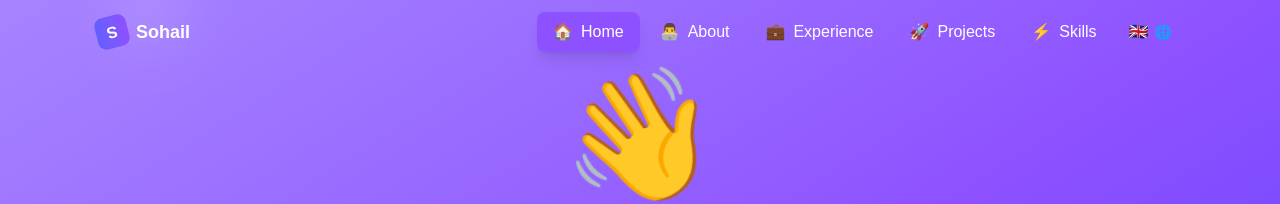
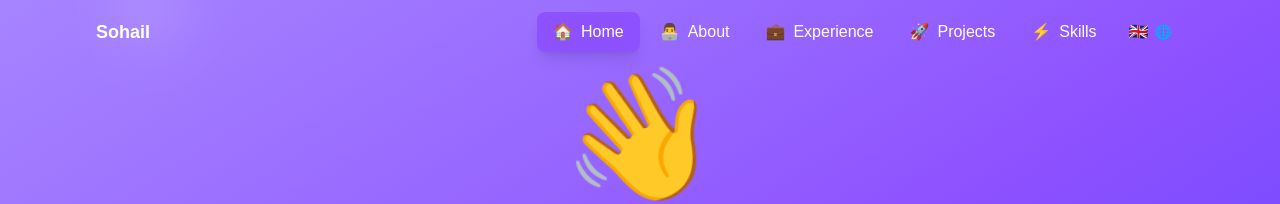
Before and after one commit to sohail-shrestha/portfolio, a Next.js app: page / in a window 1280 px wide. Shown: the top 204 px of the page. Built offline with nearby package versions, Linux system fonts and the light colour scheme.

Commit message:
feat: update skills section to make it visible in one pass

```diff
--- a/src/app/_components/Footer.tsx
+++ b/src/app/_components/Footer.tsx
@@ -31,13 +31,6 @@ const Footer = () => {
             viewport={{ once: true }}
             className='flex justify-center items-center space-x-2 mb-6'
           >
-            <motion.div
-              animate={{ rotate: [0, 360] }}
-              transition={{ duration: 2, repeat: Infinity, ease: 'linear' }}
-              className='w-8 h-8 bg-gradient-to-r from-violet-500 to-indigo-500 rounded-lg flex items-center justify-center text-white font-bold'
-            >
-              S
-            </motion.div>
             <span className='text-xl font-bold'>{aboutMe.name}</span>
           </motion.div>
 
--- a/src/app/_components/Navigation.tsx
+++ b/src/app/_components/Navigation.tsx
@@ -19,7 +19,7 @@ const Navigation = () => {
         { key: 'projects', href: '#projects', emoji: '🚀' },
         { key: 'skills', href: '#skills', emoji: '⚡' },
       ] as const,
-    []
+    [],
   );
 
   useEffect(() => {
@@ -70,13 +70,6 @@ const Navigation = () => {
             className='flex items-center space-x-2 cursor-pointer'
             onClick={() => scrollToSection('#home')}
           >
-            <motion.div
-              animate={{ rotate: [0, 360] }}
-              transition={{ duration: 2, repeat: Infinity, ease: 'linear' }}
-              className='w-8 h-8 bg-gradient-to-r from-violet-500 to-indigo-500 rounded-lg flex items-center justify-center text-white font-bold'
-            >
-              S
-            </motion.div>
             <span
               className={`font-bold text-lg ${
                 isScrolled ? 'text-gray-800' : 'text-white'
@@ -101,8 +94,8 @@ const Navigation = () => {
                   activeSection === item.href.substring(1)
                     ? 'bg-violet-500 text-white shadow-lg'
                     : isScrolled
-                    ? 'text-gray-700 hover:bg-violet-100 hover:text-violet-600'
-                    : 'text-white hover:bg-white/20'
+                      ? 'text-gray-700 hover:bg-violet-100 hover:text-violet-600'
+                      : 'text-white hover:bg-white/20'
                 }`}
               >
                 <span className='mr-2'>{item.emoji}</span>
```
